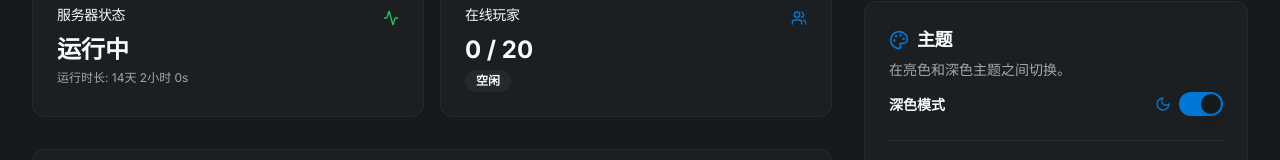
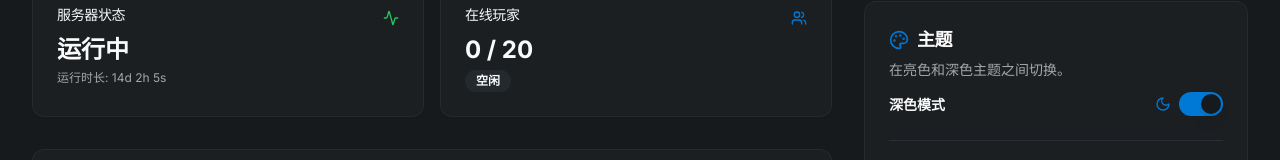
Before and after one commit to 07-iceven/EnderEvac, a Next.js app: page / in a window 1280 px wide. Shown: the part 359-519 px from the top of the page. Built offline with nearby package versions, Linux system fonts and the light colour scheme.

Commit message:
让运行时长在运行中随着时间增加 (_for element p_)

```diff
--- a/src/app/page.tsx
+++ b/src/app/page.tsx
@@ -21,6 +21,7 @@ export default function Home() {
     isOnline,
     isEvacuating,
     timeSinceLastPlayer,
+    uptimeSeconds,
     currentEvacStep,
     triggerManualEvac
   } = useSimulatedApp()
@@ -28,7 +29,6 @@ export default function Home() {
   const t = translations[settings.language]
   const thresholdSeconds = parseTimeToSeconds(settings.shutdownThreshold)
 
-  // Calculate elapsed time since evacuation protocol actually started
   const evacuationStartTime = thresholdSeconds
   const evacuationElapsed = isEvacuating || !isOnline
     ? Math.max(timeSinceLastPlayer - evacuationStartTime, 0)
@@ -62,7 +62,6 @@ export default function Home() {
 
         <div className="flex-1 p-8 max-w-7xl mx-auto w-full">
           <div className="grid grid-cols-1 lg:grid-cols-3 gap-8 items-start">
-            {/* Left Column: Dashboard and Protocol Progress (Aligned vertically) */}
             <div className="lg:col-span-2 space-y-8">
               <section className="space-y-4">
                 <div className="flex justify-between items-end">
@@ -86,6 +85,7 @@ export default function Home() {
                   isEvacuating={isEvacuating}
                   playerCount={playerCount}
                   timeSinceLastPlayer={timeSinceLastPlayer}
+                  uptimeSeconds={uptimeSeconds}
                   thresholdSeconds={thresholdSeconds}
                   language={settings.language}
                 />
@@ -98,7 +98,6 @@ export default function Home() {
               />
             </div>
 
-            {/* Right Column: Configuration Cards */}
             <div className="lg:col-span-1 space-y-8">
               <ConfigPanel
                 settings={settings}
--- a/src/components/dashboard/ServerStatus.tsx
+++ b/src/components/dashboard/ServerStatus.tsx
@@ -11,11 +11,12 @@ interface ServerStatusProps {
   isEvacuating: boolean
   playerCount: number
   timeSinceLastPlayer: number
+  uptimeSeconds: number
   thresholdSeconds: number
   language: Language
 }
 
-export function ServerStatus({ isOnline, isEvacuating, playerCount, timeSinceLastPlayer, thresholdSeconds, language }: ServerStatusProps) {
+export function ServerStatus({ isOnline, isEvacuating, playerCount, timeSinceLastPlayer, uptimeSeconds, thresholdSeconds, language }: ServerStatusProps) {
   const t = translations[language]
   const progress = Math.min((timeSinceLastPlayer / thresholdSeconds) * 100, 100)
   const remainingSeconds = Math.max(thresholdSeconds - timeSinceLastPlayer, 0)
@@ -39,7 +40,6 @@ export function ServerStatus({ isOnline, isEvacuating, playerCount, timeSinceLas
 
   return (
     <div className="grid grid-cols-1 md:grid-cols-2 lg:grid-cols-4 gap-4">
-      {/* Evacuation Countdown - Spans full width at the top */}
       <Card className={`fluent-glass col-span-1 md:col-span-2 lg:col-span-4 overflow-hidden transition-all duration-500 ${isEvacuating ? 'border-destructive/50 ring-2 ring-destructive/20' : ''}`}>
         {isEvacuating ? (
           <div className="relative h-full min-h-[140px] flex flex-col items-center justify-center p-6 bg-destructive/5 animate-pulse">
@@ -84,7 +84,6 @@ export function ServerStatus({ isOnline, isEvacuating, playerCount, timeSinceLas
         )}
       </Card>
 
-      {/* Server Status - Below countdown */}
       <Card className="fluent-glass col-span-1 md:col-span-1 lg:col-span-2">
         <CardHeader className="flex flex-row items-center justify-between pb-2">
           <CardTitle className="text-sm font-medium">{t.serverStatus}</CardTitle>
@@ -92,11 +91,12 @@ export function ServerStatus({ isOnline, isEvacuating, playerCount, timeSinceLas
         </CardHeader>
         <CardContent>
           <div className="text-2xl font-bold">{statusText}</div>
-          <p className="text-xs text-muted-foreground mt-1">{t.uptime}</p>
+          <p className="text-xs text-muted-foreground mt-1">
+            {t.uptime}: {formatFullTime(uptimeSeconds)}
+          </p>
         </CardContent>
       </Card>
 
-      {/* Online Players - Below countdown */}
       <Card className="fluent-glass col-span-1 md:col-span-1 lg:col-span-2">
         <CardHeader className="flex flex-row items-center justify-between pb-2">
           <CardTitle className="text-sm font-medium">{t.onlinePlayers}</CardTitle>
--- a/src/hooks/use-simulated-app.ts
+++ b/src/hooks/use-simulated-app.ts
@@ -59,6 +59,7 @@ export function useSimulatedApp() {
   const [isOnline, setIsOnline] = useState(true)
   const [isEvacuating, setIsEvacuating] = useState(false)
   const [timeSinceLastPlayer, setTimeSinceLastPlayer] = useState(0)
+  const [uptimeSeconds, setUptimeSeconds] = useState(14 * 86400 + 2 * 3600)
   const [currentEvacStep, setCurrentEvacStep] = useState(0)
 
   useEffect(() => {
@@ -116,10 +117,13 @@ export function useSimulatedApp() {
   useEffect(() => {
     const interval = setInterval(() => {
       setTimeSinceLastPlayer(prev => prev + 1)
+      if (isOnline) {
+        setUptimeSeconds(prev => prev + 1)
+      }
     }, 1000)
 
     return () => clearInterval(interval)
-  }, [])
+  }, [isOnline])
 
   useEffect(() => {
     const threshold = parseTimeToSeconds(settings.shutdownThreshold)
@@ -130,7 +134,6 @@ export function useSimulatedApp() {
 
     if (isEvacuating) {
       const evacSeconds = timeSinceLastPlayer - threshold
-      // Transition through steps every 5 seconds (Total 7 steps: index 0 to 6)
       const step = Math.min(Math.floor(evacSeconds / 5) + 1, 6)
       setCurrentEvacStep(step)
 
@@ -165,6 +168,7 @@ export function useSimulatedApp() {
     isOnline,
     isEvacuating,
     timeSinceLastPlayer,
+    uptimeSeconds,
     currentEvacStep,
     triggerManualEvac
   }
--- a/src/lib/translations.ts
+++ b/src/lib/translations.ts
@@ -13,7 +13,7 @@ export const translations = {
     running: 'Running',
     evacuating: 'Evacuating...',
     offline: 'Offline',
-    uptime: 'Uptime: 14 days, 2 hours, 0s',
+    uptime: 'Uptime',
     onlinePlayers: 'Online Players',
     activeTraffic: 'Active Traffic',
     idle: 'Idle',
@@ -93,7 +93,7 @@ export const translations = {
     running: '运行中',
     evacuating: '跑路中...',
     offline: '离线',
-    uptime: '运行时长: 14天 2小时 0s',
+    uptime: '运行时长',
     onlinePlayers: '在线玩家',
     activeTraffic: '活跃中',
     idle: '空闲',
@@ -173,7 +173,7 @@ export const translations = {
     running: '実行中',
     evacuating: '避難中...',
     offline: 'オフライン',
-    uptime: '稼働時間: 14日 2時間 0s',
+    uptime: '稼働時間',
     onlinePlayers: 'オンラインプレイヤー',
     activeTraffic: 'アクティブ',
     idle: 'アイドル',
@@ -188,9 +188,9 @@ export const translations = {
     evacuationDesc: '自動サーバー終了シーケンスの視覚的な進行状況。',
     steps: {
       waiting: { title: '避難待ち', desc: 'プレイヤーの活動としきい値を監視中。' },
-      closing: { title: 'マインクラフトサーバーを停止中', desc: '残りのサービスを安全に切断します。' },
+      closing: { title: 'マインクラフト服务器を停止中', desc: '残りのサービスを安全に切断します。' },
       maintenance: { title: 'メンテナンス伪装', desc: '「メンテナンス中」の画面を展開します。' },
-      uploading: { title: 'GitHub アーカイブ', desc: 'ファイルを圧縮してリポジトリにプッシュします。' },
+      uploading: { title: 'GitHub アーカイブ', desc: 'ファイルを压缩してリポジトリにプッシュします。' },
       notifying: { title: '喜報を送信', desc: '避難の成功とデータの移行完了を通知します。' },
       facade_shutdown: { title: '偽装サーバーを停止', desc: '一時的なメンテナンスプロキシを停止します。' },
       shutdown: { title: '最终シャットダウン', desc: 'サーバーインスタンスを正式に停止します。' }
```
